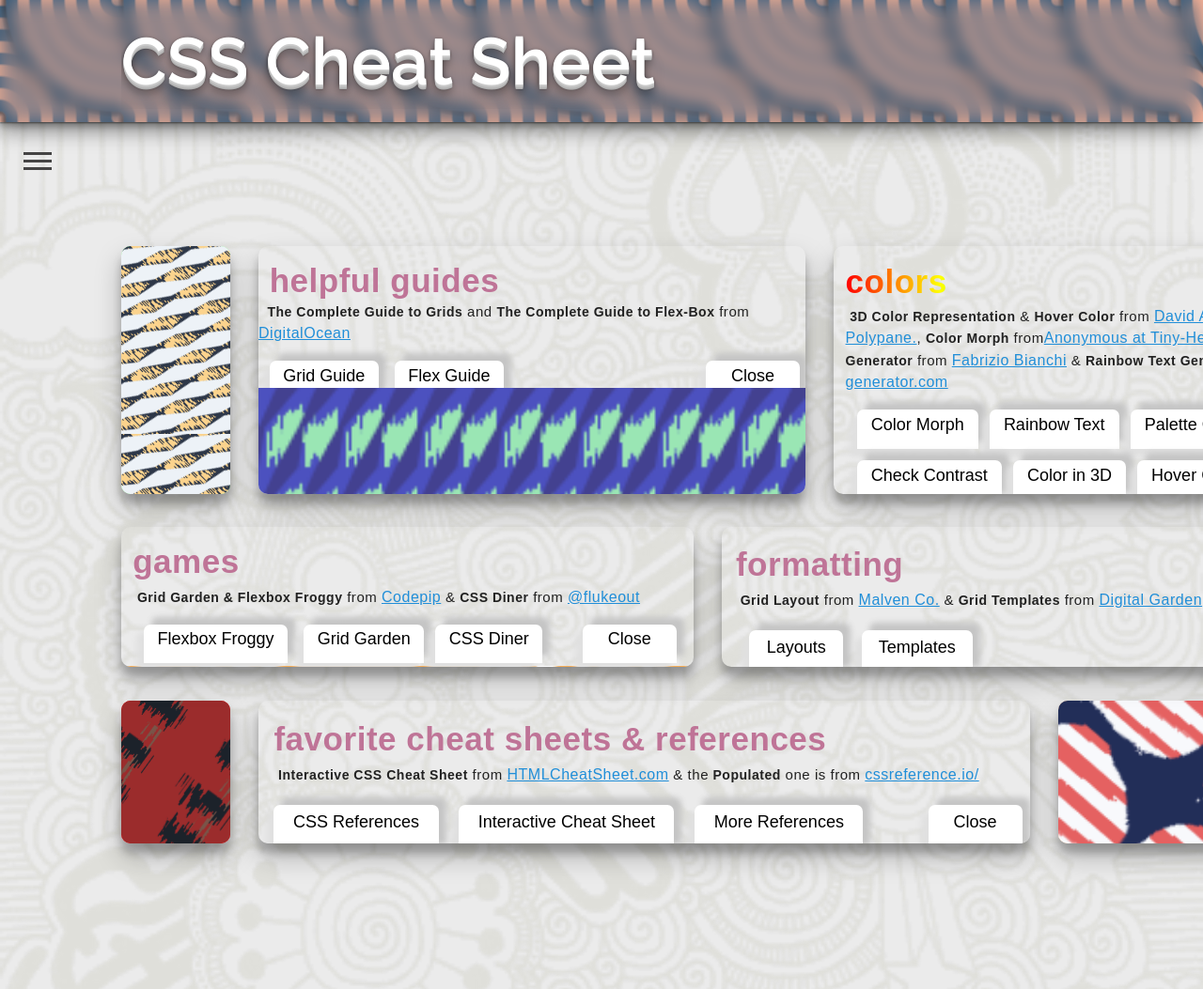
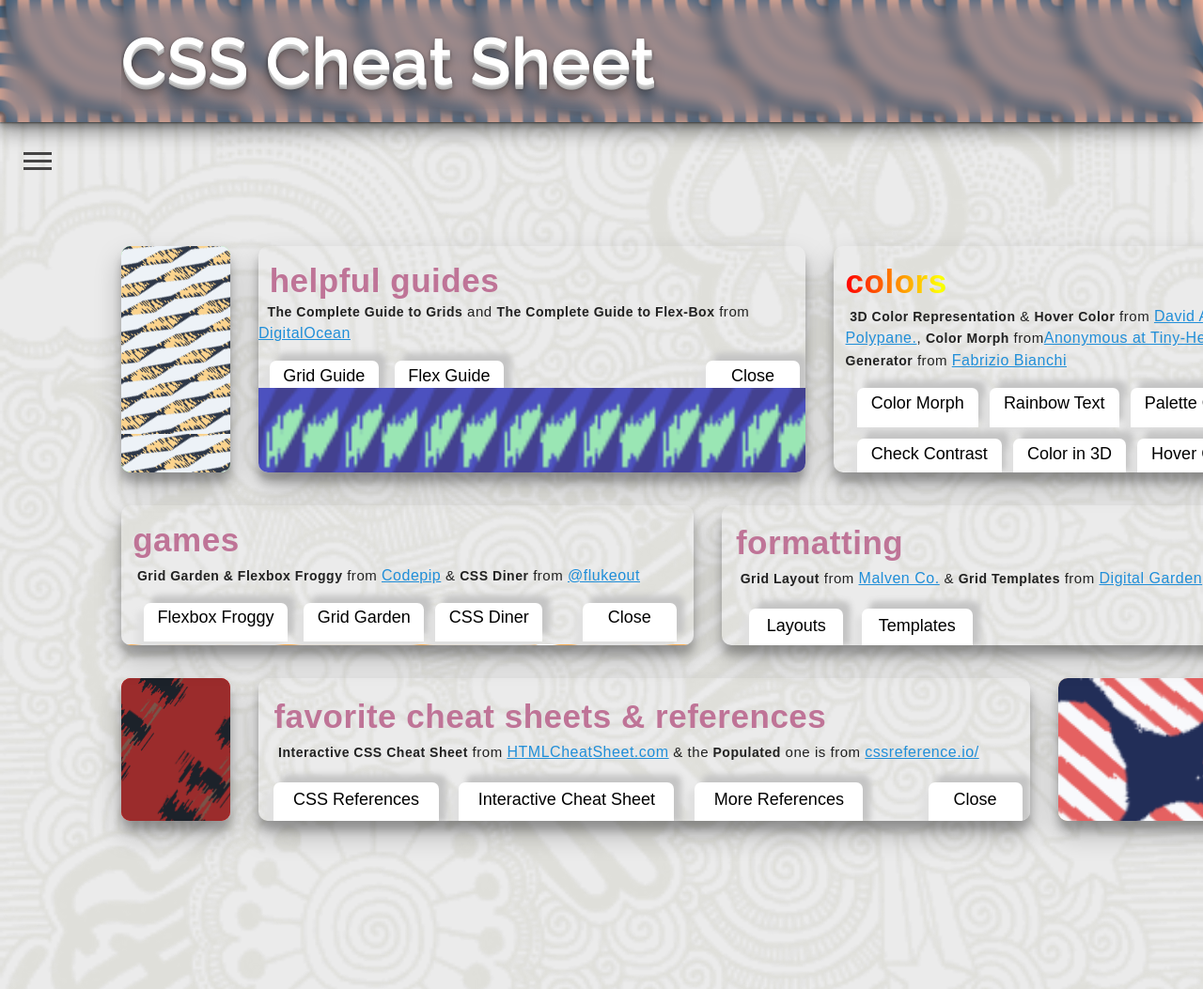
Before and after one commit to JanZennnn/finalProject, a plain HTML site: page cssCheatSheet.html in a window 1280 px wide. Shown: the whole page at 94% size. Drawn offline with Linux system fonts and the light colour scheme; a script that the page names is missing; a web font is replaced by a local one.

Commit message:
Update cssCheatSheet.html

```diff
--- a/cssCheatSheet.html
+++ b/cssCheatSheet.html
@@ -74,7 +74,7 @@
             <div id="subHead" class="subContent">
 
               <div class="topTab"><div class="tabHeader"><h2><span><div class="rainbow">colors</div></span></h2>
-                <div class="author">&nbsp<span>3D Color Representation</span> & <span>Hover Color</span> from <a href="https://codepen.io/meodai" target="_blank">David Aerne</a> , <span>Contrast Checker</span> from <a href="https://twitter.com/intent/user?screen_name=polypane" target="_blank">Polypane.</a>, <span>Color Morph</span> from<a href="https://tiny-helpers.dev/color/" target="_blank">Anonymous at Tiny-Helpers Hosting</a> , <span>Color Palette Generator</span> from <a href="https://fabrizio.io/" target="_blank">Fabrizio Bianchi</a> & <span>Rainbow Text Generator</span> from <a href="https://www.html-code-generator.com/html/rainbow-text-generator" target="_blank">html-code-generator.com</a></div>
+                <div class="author">&nbsp<span>3D Color Representation</span> & <span>Hover Color</span> from <a href="https://codepen.io/meodai" target="_blank">David Aerne</a> , <span>Contrast Checker</span> from <a href="https://twitter.com/intent/user?screen_name=polypane" target="_blank">Polypane.</a>, <span>Color Morph</span> from<a href="https://tiny-helpers.dev/color/" target="_blank">Anonymous at Tiny-Helpers Hosting</a> & <span>Color Palette Generator</span> from <a href="https://fabrizio.io/" target="_blank">Fabrizio Bianchi</a></div>
 
                 <button id="tabButton4" class="tablinks" onclick="openWindow(event, 'colorMorph')">Color Morph</button><button id="tabButton4" class="tablinks" onclick="openWindow(event, 'rainbowText')">Rainbow Text</button><button id="tabButton4" class="tablinks" onclick="openWindow(event, 'colorPalettes')">Palette Generator</button><button id="tabButton3" class="tablinks" onclick="openWindow(event, 'contrastChecker')">Check Contrast</button><button id="tabButton3" class="tablinks" onclick="openWindow(event, 'colorin3D')">Color in 3D</button><button id="tabButton4" class="tablinks" onclick="openWindow(event, 'colorHover')">Hover Color</button><button id="closeButton" class="tablinks" onclick="openWindow(event, 'fillerSpace')">Close</button></div>
 
@@ -101,9 +101,6 @@
               </div>
               <div id="colorPalettes" class="tabcontent">
                 <iframe src="https://coolors.co/161032-faff81-ffc53a-e06d06" title="Color Palette Generator" class="directWindow"></iframe>
-              </div>
-              <div id="rainbowText" class="tabcontent">
-                <iframe src="https://www.html-code-generator.com/html/rainbow-text-generator" title="Rainbow Text Generator" class="directWindow"></iframe>
               </div>
             </div>
             </div>
```
